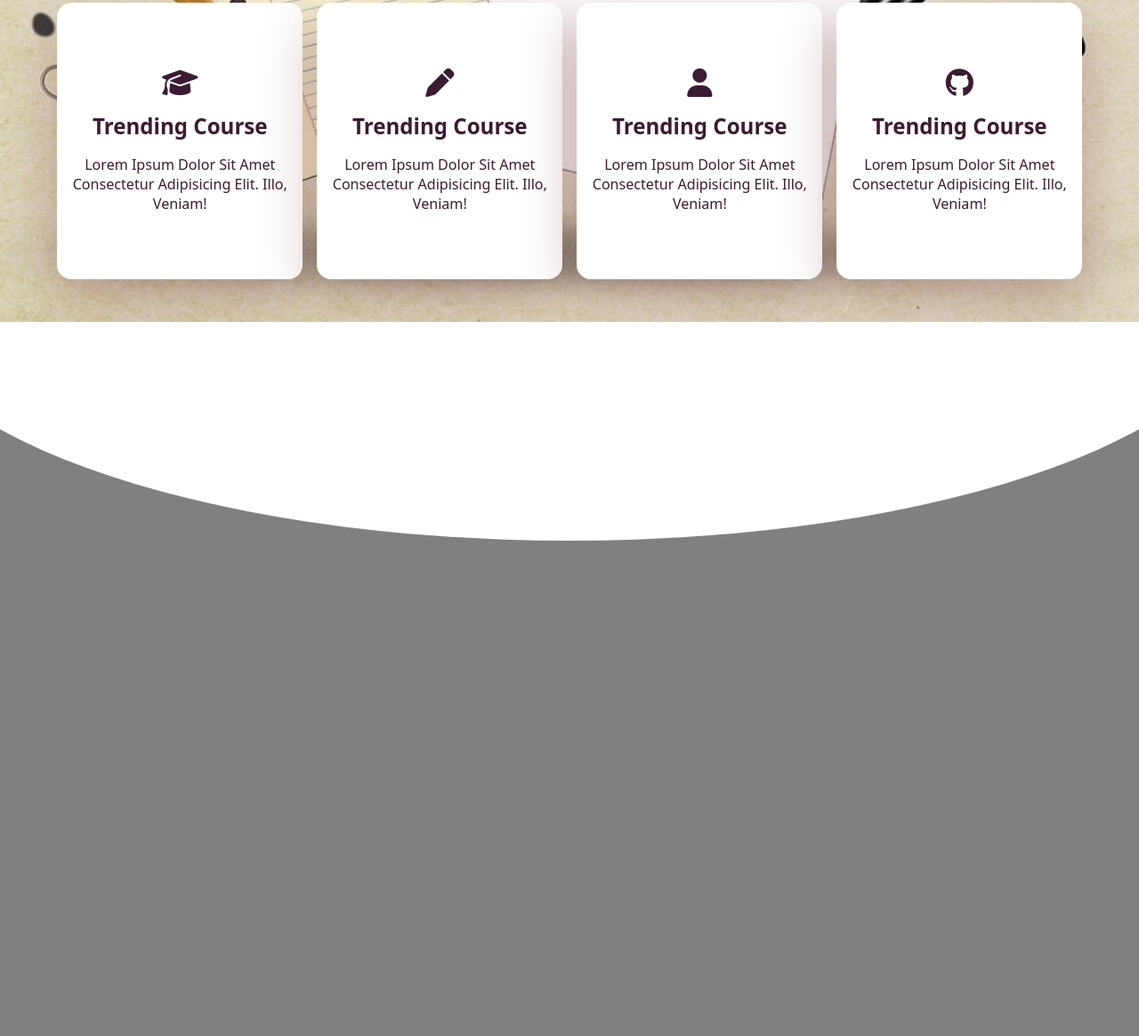
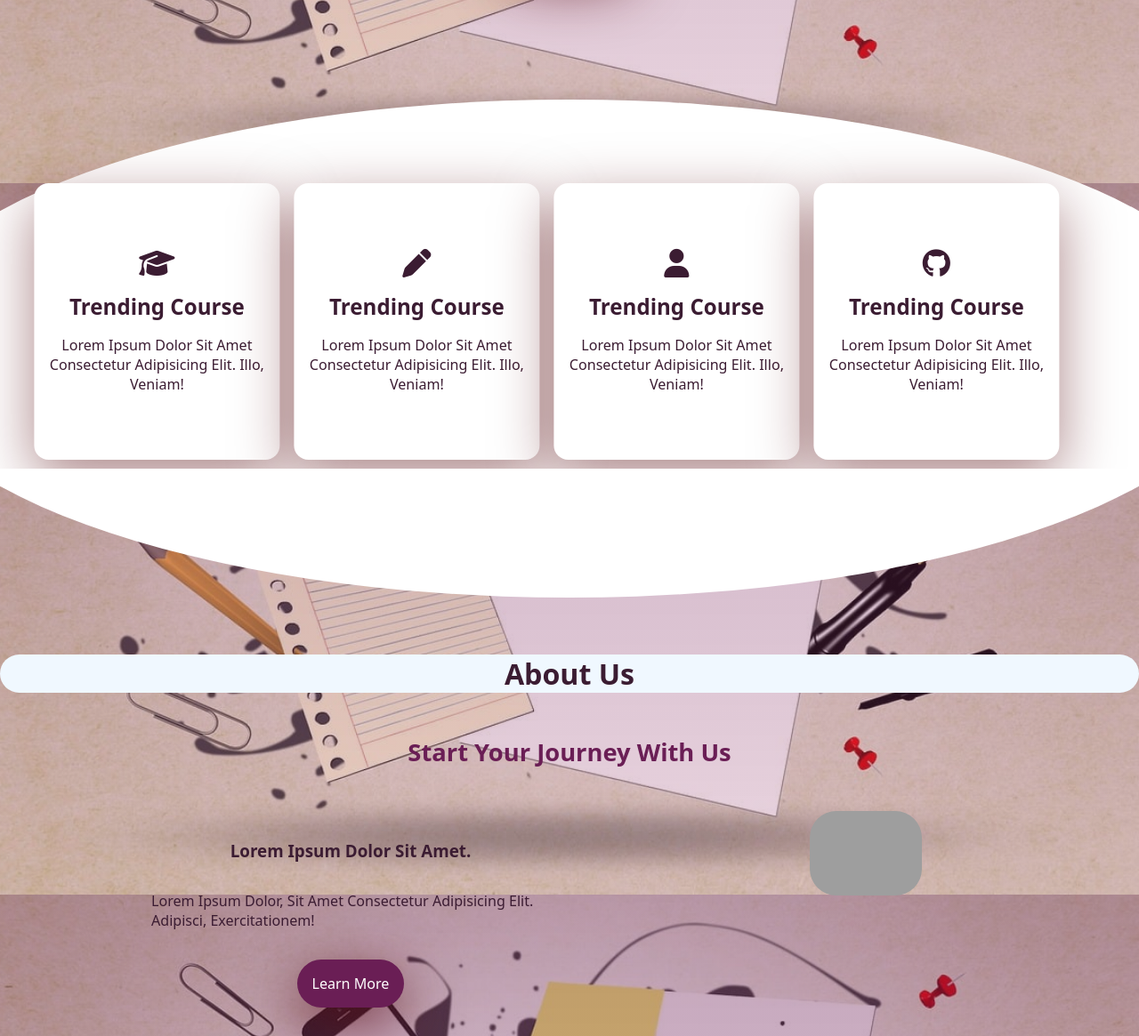
Before and after one commit to Sabayas/Responsive-Coaching-Website, a plain HTML site: page index.html in a window 1280 px wide. Shown: the part 594-1759 px from the top of the page at 89% size. Before the commit the page ends 1202 px from the top, so only its background shows below. Drawn offline with nearby package versions, Linux system fonts and the light colour scheme; grey boxes are pictures that could not be loaded.

Commit message:
added Hero section

```diff
--- a/index.html
+++ b/index.html
@@ -32,8 +32,8 @@
 
       <nav class="navbar">
         <ul>
-          <li><a href="">Home</a></li>
-          <li><a href="">Product</a></li>
+          <li><a href="#home">Home</a></li>
+          <li><a href="about">Product</a></li>
           <li><a href="">About us</a></li>
           <li><a href="">Contact us</a></li>
         </ul>
@@ -47,9 +47,9 @@
       <div class="content">
         <h1>Learn Online from home</h1>
         <p>
-        Lorem, ipsum dolor sit amet consectetur adipisicing elit. Non voluptate
-        aspernatur officiis ipsum natus quaerat temporibus dolore nulla. Ad,
-        velit.
+          Lorem, ipsum dolor sit amet consectetur adipisicing elit. Non
+          voluptate aspernatur officiis ipsum natus quaerat temporibus dolore
+          nulla. Ad, velit.
         </p>
         <a href="#"><button class="btn">Discover more</button></a>
       </div>
@@ -57,28 +57,66 @@
         <div class="box">
           <i class="fa-solid fa-graduation-cap"></i>
           <h2>Trending course</h2>
-      <p>Lorem ipsum dolor sit amet consectetur adipisicing elit. Illo, veniam!</p>
+          <p>
+            Lorem ipsum dolor sit amet consectetur adipisicing elit. Illo,
+            veniam!
+          </p>
         </div>
         <div class="box">
           <i class="fa-solid fa-pen"></i>
           <h2>Trending course</h2>
-      <p>Lorem ipsum dolor sit amet consectetur adipisicing elit. Illo, veniam!</p>
+          <p>
+            Lorem ipsum dolor sit amet consectetur adipisicing elit. Illo,
+            veniam!
+          </p>
         </div>
         <div class="box">
           <i class="fa-solid fa-user"></i>
           <h2>Trending course</h2>
-      <p>Lorem ipsum dolor sit amet consectetur adipisicing elit. Illo, veniam!</p>
+          <p>
+            Lorem ipsum dolor sit amet consectetur adipisicing elit. Illo,
+            veniam!
+          </p>
         </div>
         <div class="box">
           <i class="fa-brands fa-github"></i>
           <h2>Trending course</h2>
-      <p>Lorem ipsum dolor sit amet consectetur adipisicing elit. Illo, veniam!</p>
+          <p>
+            Lorem ipsum dolor sit amet consectetur adipisicing elit. Illo,
+            veniam!
+          </p>
         </div>
       </div>
-
     </section>
 
     <!-- Hero Section ends -->
+
+    <!-- About us section starts -->
+
+    <section class="about" id="about">
+      <div class="about-content">
+        <h1 class="heading">About us</h1>
+        <h3 class="title">start your journey with us</h3>
+
+        <div class="row">
+          <div class="row-content">
+            <h3>Lorem ipsum dolor sit amet.</h3>
+            <p>
+              Lorem ipsum dolor, sit amet consectetur adipisicing elit.
+              Adipisci, exercitationem!
+            </p>
+            <a href="#"><button class="btn">Learn more</button></a>
+          </div>
+
+          <div class="image">
+            <img src="/img/19197863.jpg" alt="" />
+          </div>
+
+
+        </div>
+      </div>
+    </section>
+    <!-- About us end here -->
   </body>
 
   <!-- js query cdn -->
--- a/style.css
+++ b/style.css
@@ -18,6 +18,7 @@
   box-sizing: border-box;
   color: var(--lightblack);
 
+
 }
 
 *::selection{
@@ -33,11 +34,43 @@ html{
 }
 
 body{
-background-color: grey;
+  background: linear-gradient(#6a1e5569, #a64d7a3a),url(/img/school-supplies-3033204_1280.jpg);
+  background-size: cover;
+  background-position: center;
+  background-attachment: fixed;
+  height: 100%;
+  width: 100%;
+
 
 
 }
 
+.heading{
+  color: var(--lightblack);
+  text-align: center;
+  background-color: aliceblue;
+  font-size: 2rem;
+  border-radius: 30px;
+}
+
+.title{
+  color: var(--purlle);
+  text-align: center;
+  font-size: 1.7rem;
+  margin: 3rem;
+
+}
+.btn{
+  border: none;
+  padding: 1rem;
+  margin-bottom: 2rem;
+  background-color: var(--purlle);
+  color: white;
+  font-size: 1rem;
+  border-radius: 2rem;
+  cursor: pointer;
+  box-shadow:0 20px 65px rgba(87, 11, 16, 0.8);
+}
 header{
   width: 96%;
   background-color: white;
@@ -91,13 +124,17 @@ header .fa-bars{
 @media (max-width:872px){
 
   html{
-    font-size: 39%;
+    font-size: 29%;
   }
 
   header .fa-bars{
     display: block;
-    font-size: 3.5rem;
+    font-size: 2.5rem;
     transition: 0.2s;
+  }
+
+  .Logo a{
+    font-size: 0.3rem;
   }
 
   header .navbar{
@@ -143,24 +180,23 @@ header .fa-bars{
 /* Home section starts */
 
 .home{
-  min-height: 100vh;
-  background-image: linear-gradient(red,yellow);
-  background: url(/img/school-supplies-3033204_1280.jpg);
-  background-size: cover;
-  background-position: center;
-  background-attachment: fixed;
-  z-index: -1;
+  min-height: 90vh;
+
+
+
   overflow: hidden;
 }
 
 
 .home .content{
+  height: 100vh;
   display: flex;
   justify-content: center;
   align-items: center;
   flex-flow: column;
   padding-top: 15rem;
   padding-bottom: 8rem;
+
 
 }
 
@@ -183,6 +219,7 @@ header .fa-bars{
 .home .content .btn{
   border: none;
   padding: 1rem;
+  margin-bottom: 2rem;
   background-color: var(--purlle);
   color: white;
   font-size: 1rem;
@@ -194,25 +231,33 @@ header .fa-bars{
 .home::before{
   content: '';
   position: absolute;
-  bottom: -25rem;
+  bottom: -29rem;
   left: 50%;
   transform: translate(-50%);
-  border-top:  70vh solid white;
-  width: 120%;
-  border-radius: 50%;
-  z-index: -1;
+border-top: 70vh white solid;
+width: 120%;
+border-radius: 50%;
+z-index: -1;
 }
 
 .box-section{
   display: flex;
   align-items: center;
-  justify-content: center;
-  gap: 1rem;
+  justify-content: space-evenly;
+  position: absolute;
+  left: 30%;
+  transform: translateX(-30%);
   height: 70%;
   width: 90%;
-  margin-left: 4rem;
-  padding-bottom: 3rem;
+  gap: 1rem;
   z-index: 1;
+  position: relative;
+  padding-bottom: 10px;
+
+
+
+
+
 
 }
 
@@ -226,7 +271,10 @@ header .fa-bars{
   justify-content: space-evenly;
   align-items: center;
   flex-flow: column;
-  box-shadow:0 20px 65px rgba(87, 11, 16, 0.3);
+  box-shadow:  0 20px 65px rgba(87, 11, 16, 0.5);
+
+
+
 
 }
 
@@ -248,12 +296,131 @@ header .fa-bars{
   padding: 1rem;
 }
 
-@media (max-width:872){
+@media (max-width:872px){
 
-  .box-section .box{
+
+  html{
+    font-size: 70%;
+  }
+  .home::before{
+  display: none;
+  }
+
+
+
+  .home .content{
+    height: 100vh;
+    z-index: -2;
+
+  }
+
+  .home .content h1{
+    font-size: 2.5rem;
+  }
+
+  .home .content p{
+    font-size: 1.7rem;
+  }
+
+  .home .content .btn{
+    font-size: 1.6rem;
+    padding-bottom: 10px;
+  }
+
+
+  .box-section {
+    padding-top: 30px;
     display: flex;
     justify-content: center;
     flex-direction: column;
   }
 
+  .box-section .box{
+
+   width: 90%;
+
+  }
+
+
+  .box-section .box i{
+    font-size: 3rem;
+  }
+
+  .box-section .box h2{
+    font-size: 2rem;
+  }
+
+  .box-section .box i:hover{
+   color: #b93393;
+  }
+
+  .box-section .box p{
+    font-size: 1.6rem;
+  }
+
 }
+
+/* About us  */
+
+.about{
+  margin-top: 13rem;
+  width: 100%;
+  display: flex;
+  justify-content: center;
+  gap: 1rem;
+  flex-flow: column;
+}
+
+.about-content{
+ height: 100%;
+ width: 100%;
+}
+.image{
+  height: 100%;
+  width: 70%;
+  margin-left: 2rem;
+}
+
+.row img{
+  height: 40%;
+
+  width: 20%;
+  margin-left: 260px;
+  border-radius: 30px;
+  margin-right: 20px;
+}
+
+.row{
+  width: 100%;
+
+  display: flex;
+  justify-content: center;
+  padding-left: 40px;
+}
+
+.row-content{
+  height: 100%;
+  display: flex;
+  justify-content: center;
+  align-items: center;
+  flex-flow: column;
+  margin-left: 130px;
+}
+
+.row-content h3{
+  margin: 2rem;
+}
+
+.row-content .btn{
+  margin:  2rem;
+}
+
+@media (max-width:872px){
+
+  .row-content{
+    margin-right: 90px;
+  }
+  .row{
+    flex-flow: column;
+  }
+}
```
Also changed, not shown: 1 other file. Lines whose indentation alone changed are shown as unchanged.
